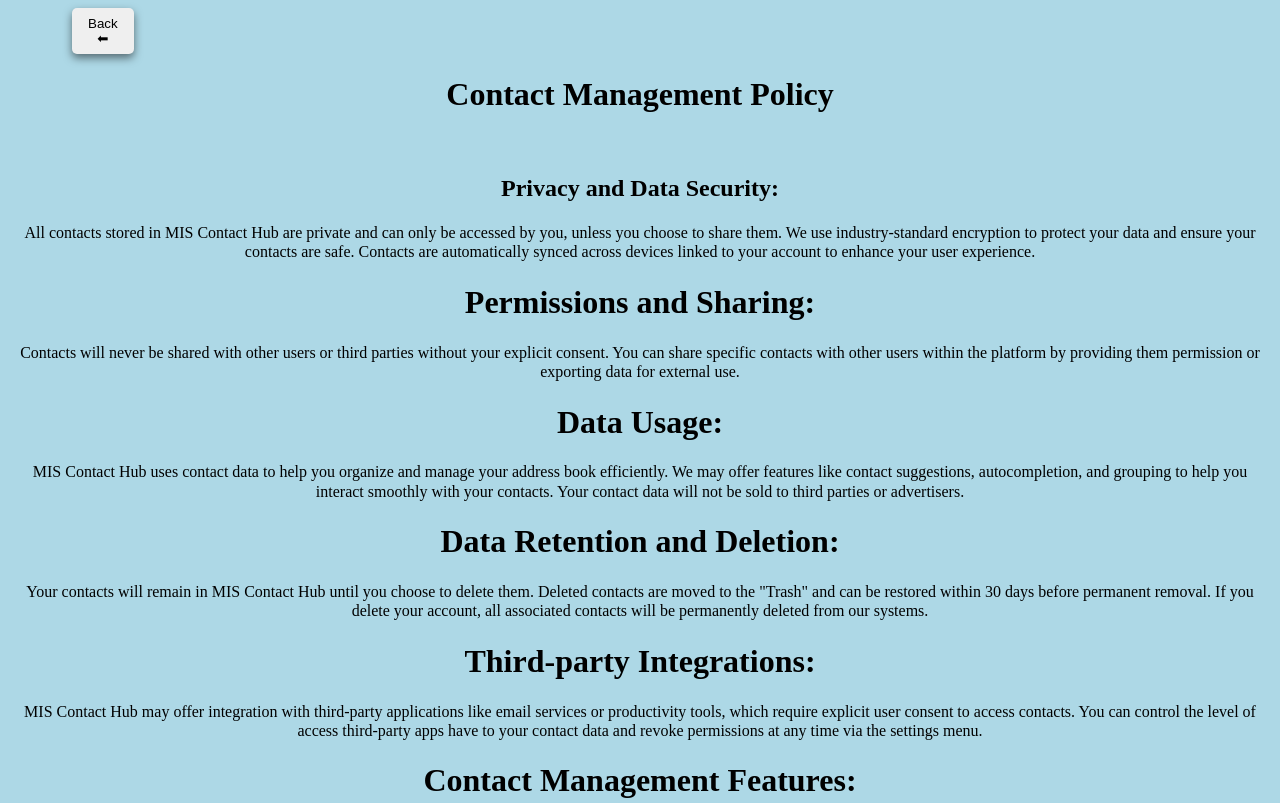
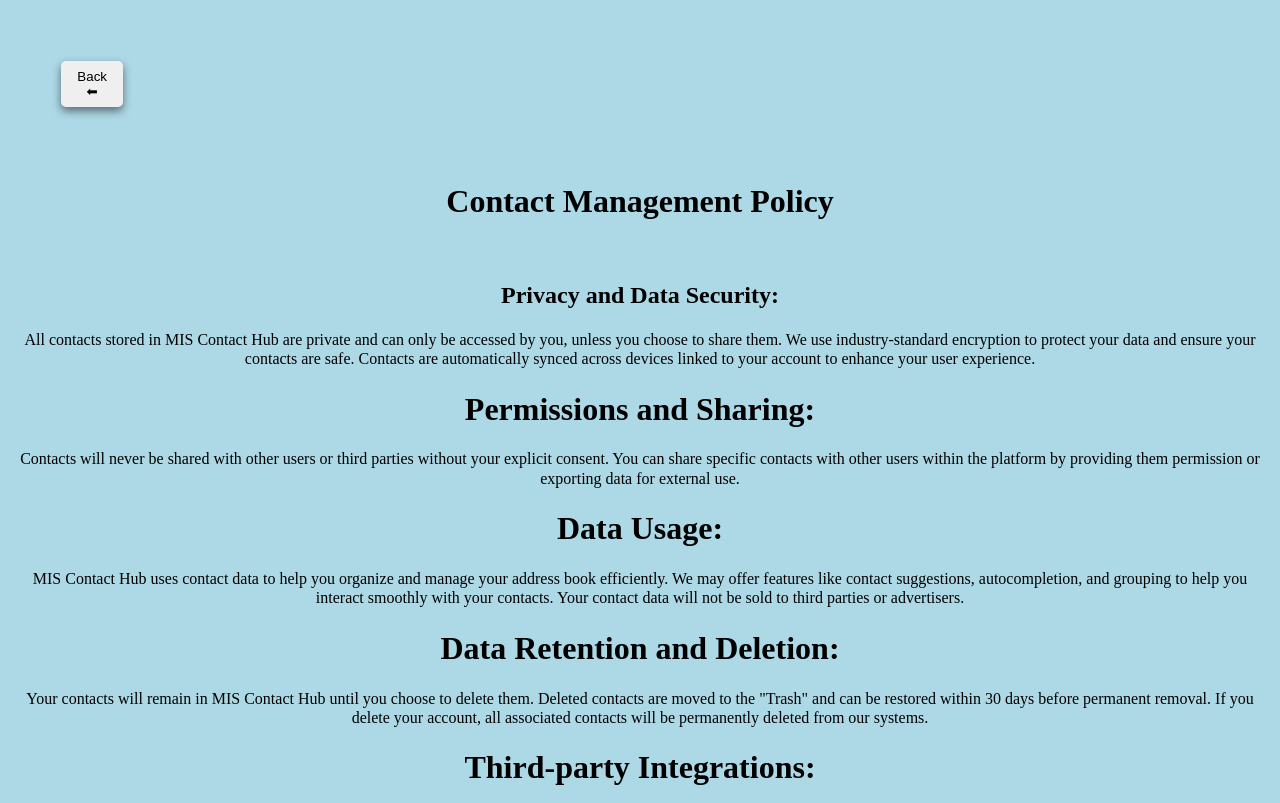
Before and after one commit to Susan8714/Team-MIS, a plain HTML site: page policy.html in a window 1280 px wide. Shown: the top 803 px of the page. Drawn offline with Linux system fonts and the light colour scheme.

Commit message:
Update policy.html

```diff
--- a/policy.html
+++ b/policy.html
@@ -19,7 +19,7 @@
     cursor: pointer;
     box-shadow: 0 4px 8px rgba(0, 0, 0, 0.5);
     transition: transform 0.2s ease, background-color 0.3s ease;
-    margin: 0 4rem;
+    margin: 4em;
 }
 
 #back:hover {
```
